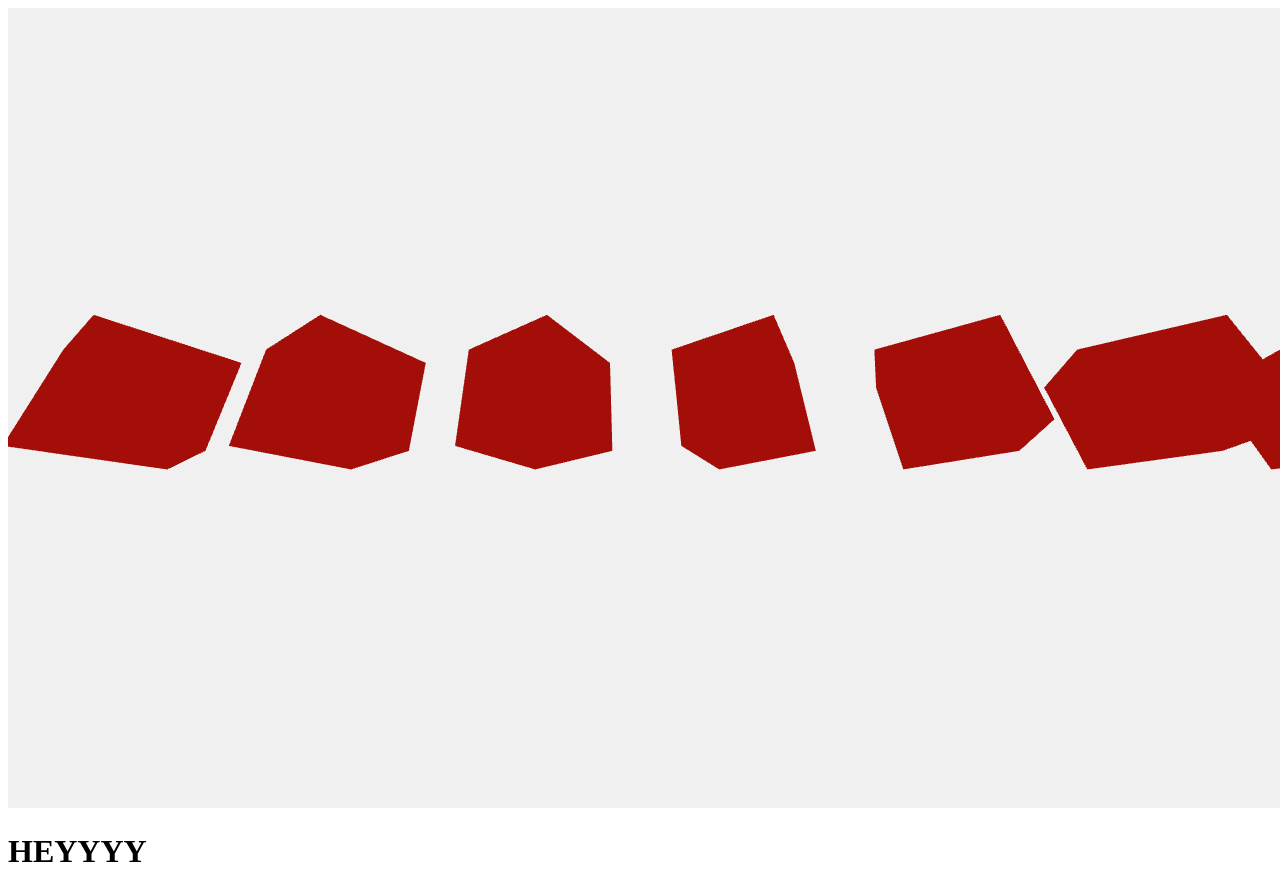
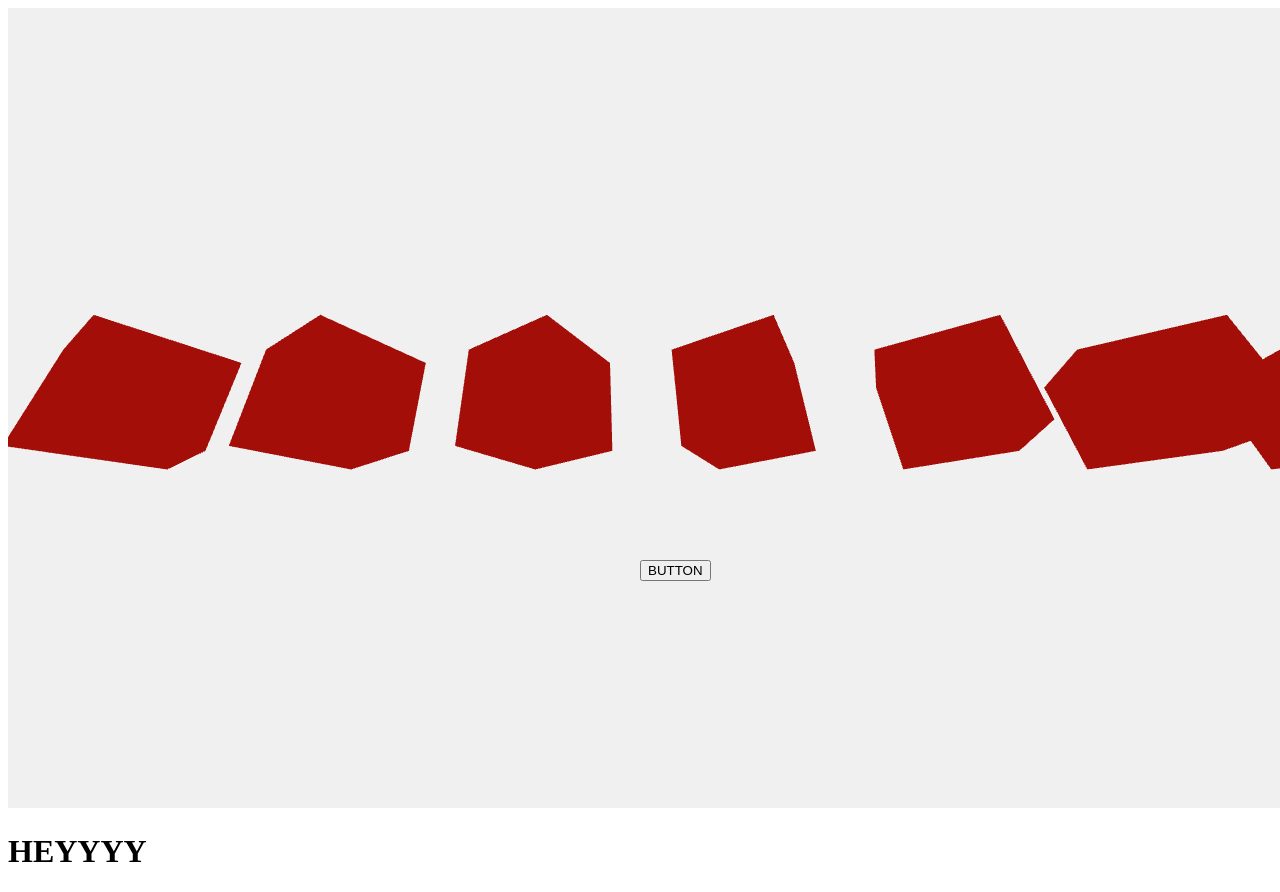
Before and after one commit to drishtiagarwal/Food_App, a website: page index.html in a window 1280 px wide. Drawn offline with Linux system fonts and the light colour scheme; animation ran at ten frames a second.

Commit message:
Added Central Button

```diff
--- a/index.html
+++ b/index.html
@@ -6,6 +6,13 @@
     #container{
       margin-left: 220px;
     }
+
+      .ui {
+  position: absolute;
+  z-index: 265;
+  top:70%;
+  left:50%;
+}
     </style>
 </head>
 <script src="js/jquery.js"></script>
@@ -16,5 +23,6 @@
     <h1>HEYYYY</h1>
     <div id="container2"></div>
     <script src="js/main.js"></script>
+     <button onclick="myFunction()" class="ui">BUTTON</button>
 </body>
 </html>
--- a/js/main.js
+++ b/js/main.js
@@ -4,6 +4,9 @@ var WIDTH  = window.innerWidth;
 var HEIGHT = window.innerHeight;
 
 var SPEED = 0.01;
+
+function myFunction() {
+    alert("The button was clicked.");}
 
 function init(positionX,containerName) {
     scene = new THREE.Scene();
```
